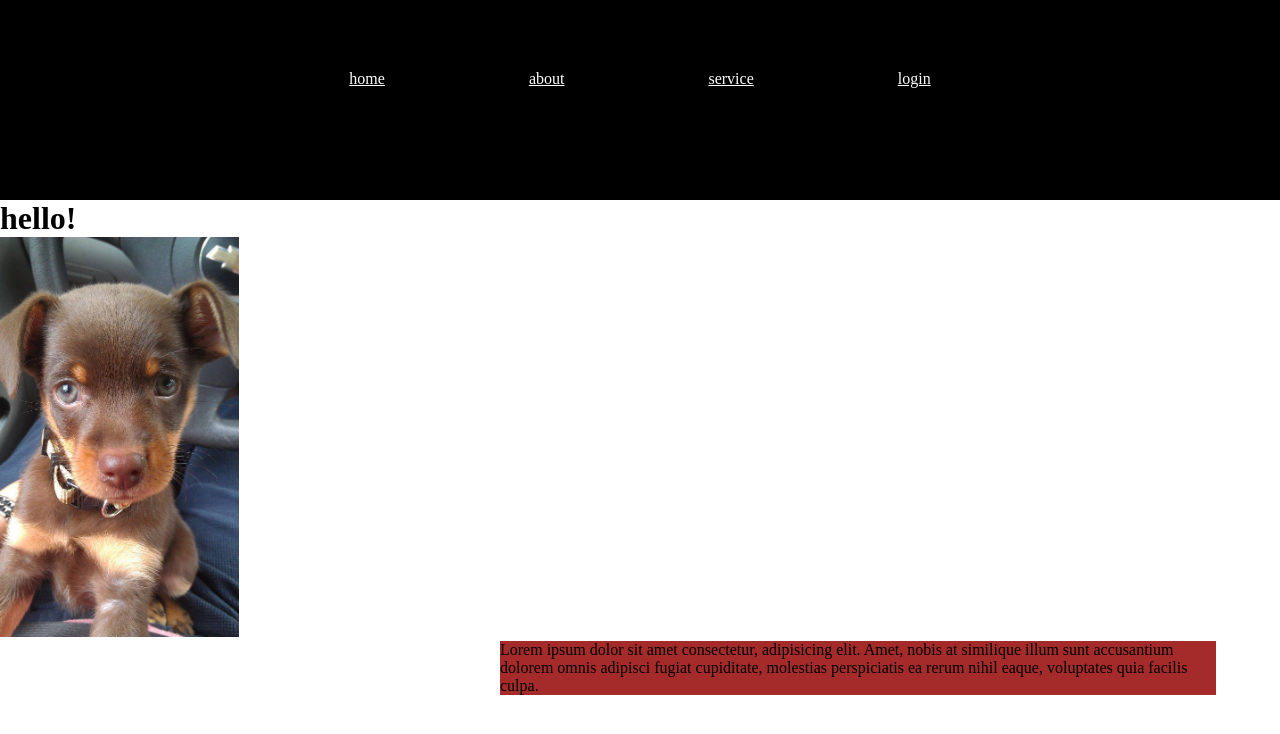
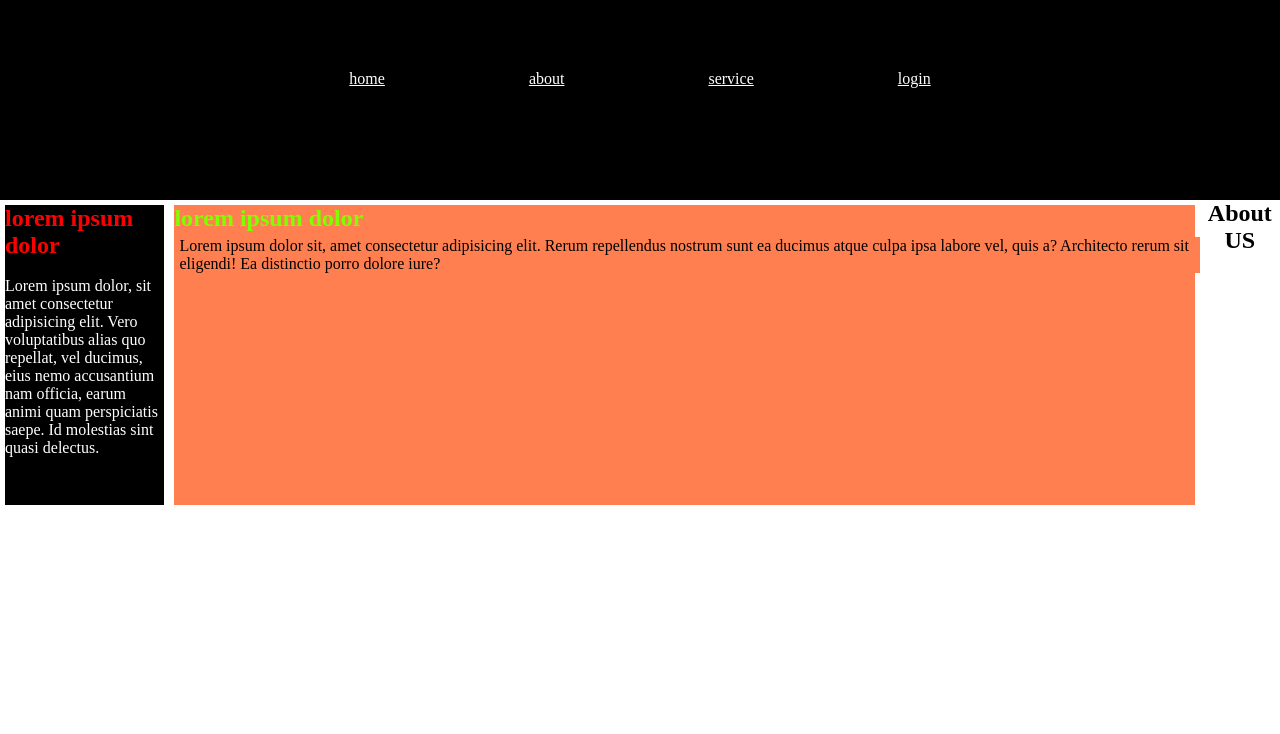
Before and after one commit to Penanou/bernado.difficulties, a plain HTML site: page index.html in a window 1280 px wide. Drawn offline with Linux system fonts and the light colour scheme.

Commit message:
started but never finished

```diff
--- a/index.html
+++ b/index.html
@@ -18,10 +18,20 @@
     </ul>
     </nav>
     </div>
-    <div class="wrapp">
-        <h1>hello!</h1>
-        <img src="./assets/img/Post A Pic That Makes You Smile !.png"  height="400pxpx" alt="">
-        <p style="background-color: brown; box-shadow: inset; margin-left: 500px; ;">Lorem ipsum dolor sit amet consectetur, adipisicing elit. Amet, nobis at similique illum sunt accusantium dolorem omnis adipisci fugiat cupiditate, molestias perspiciatis ea rerum nihil eaque, voluptates quia facilis culpa.</p>
-    </div>
-</body>
+    <div class="row">
+        <div class="wrapper">
+            <h2 style="color: red;">lorem ipsum dolor</h2><br>
+            <p>Lorem ipsum dolor, sit amet consectetur adipisicing elit. Vero voluptatibus alias quo repellat, vel ducimus, eius nemo accusantium nam officia, earum animi quam perspiciatis saepe. Id molestias sint quasi delectus.</p>
+        </div>
+        <div class="col">
+            <h2 style="color: chartreuse;">lorem ipsum dolor</h2>
+            <p class="col">Lorem ipsum dolor sit, amet consectetur adipisicing elit. Rerum repellendus nostrum sunt ea ducimus atque culpa ipsa labore vel, quis a? Architecto rerum sit eligendi! Ea distinctio porro dolore iure?</p>
+        </div>
+        <div class="master">
+            <div class="footer">
+                <h2>About US</h2>
+
+            </div>
+        </div>
+    </body>
 </html>
--- a/main.css
+++ b/main.css
@@ -23,6 +23,22 @@ nav ul li a{
     list-style: none;
 
 }
-.wrapp{
-    margin-right: 5%;
+.row{
+    display: flex;
 }
+.wrapper{
+    height: 300px;
+    width: 200px;
+    background-color: black;
+    color: white;
+    margin: 5px;
+}
+.col{
+    box-shadow: inset;
+    background-color: coral;
+    margin: 5px;
+    width: 100%;
+}
+.footer{
+    text-align: center;
+}
```
